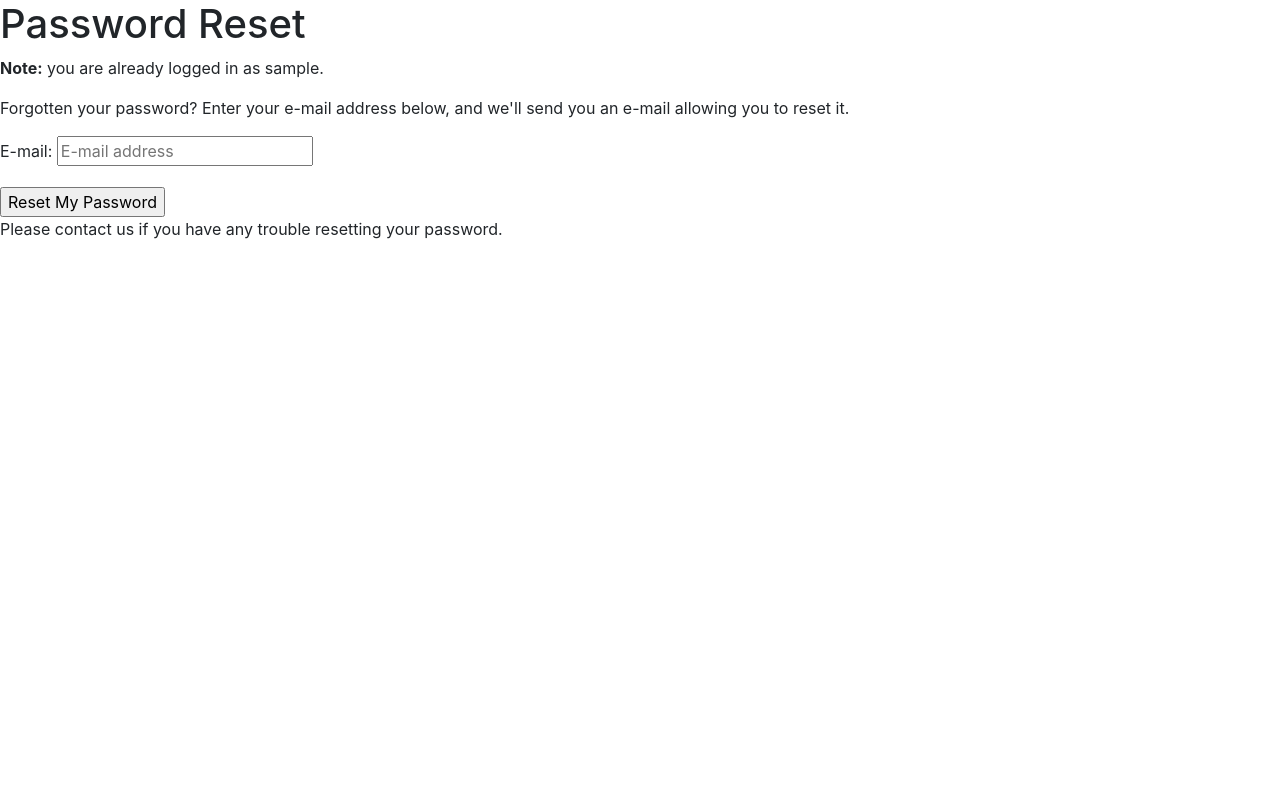
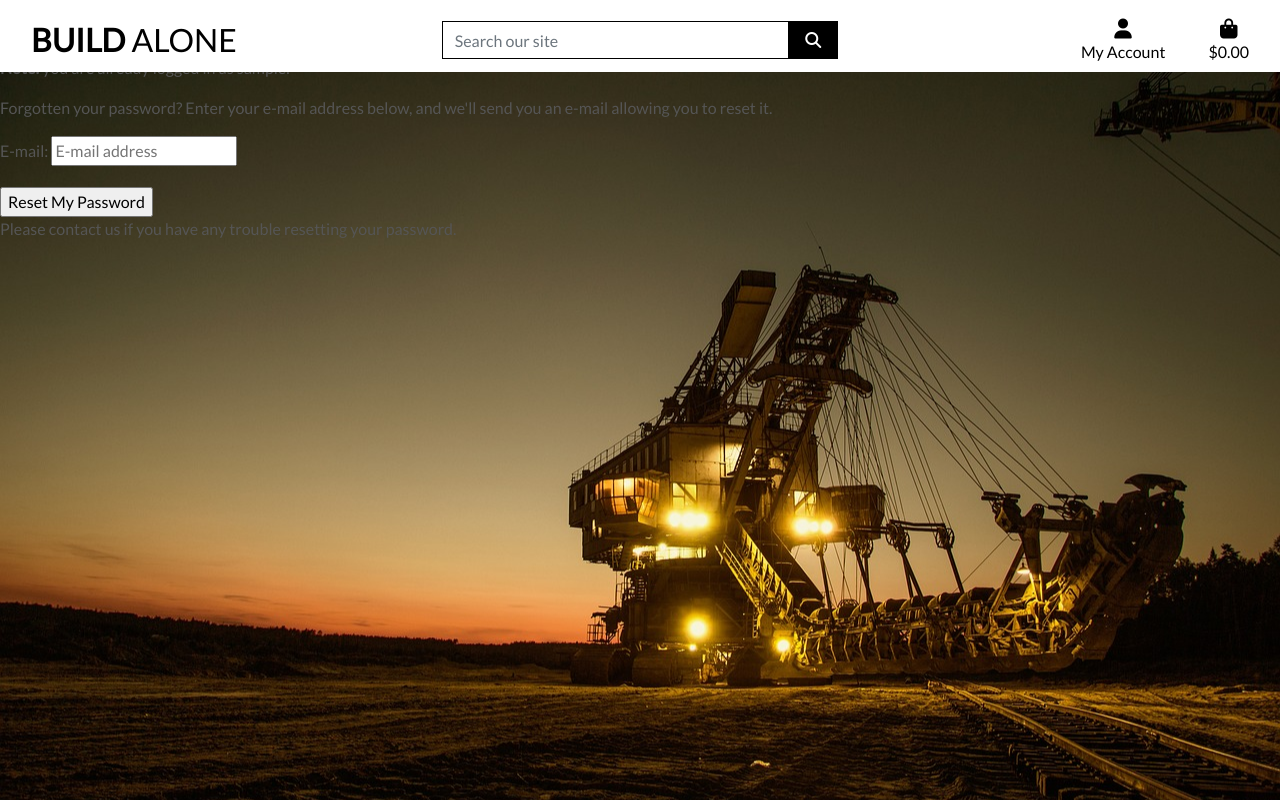
Before and after one commit to Biecho88/build_alone, a Django app: page /accounts/password/reset/ in a window 1280 px wide. Run offline with Django 3.2, Linux system fonts and the light colour scheme; the visitor is signed in with stand-in values (Sample User, id 1); some libraries are stand-ins or nearby versions.

Commit message:
Created media and static files. Connected and tested. Also styled the main page header

```diff
--- a/build_alone/settings.py
+++ b/build_alone/settings.py
@@ -149,6 +149,12 @@ USE_TZ = True
 
 STATIC_URL = '/static/'
 
+STATIC_URL = '/static/'
+STATICFILES_DIRS = (os.path.join(BASE_DIR, 'static'),)
+
+MEDIA_URL = '/media/'
+MEDIA_ROOT = os.path.join(BASE_DIR, 'media')
+
 # Default primary key field type
 # https://docs.djangoproject.com/en/3.2/ref/settings/#default-auto-field
 
--- a/build_alone/urls.py
+++ b/build_alone/urls.py
@@ -15,9 +15,11 @@ Including another URLconf
 """
 from django.contrib import admin
 from django.urls import path, include
+from django.conf import settings
+from django.conf.urls.static import static
 
 urlpatterns = [
     path('admin/', admin.site.urls),
     path('accounts/', include('allauth.urls')),
     path('', include('home.urls')),
-]
+] + static(settings.MEDIA_URL, document_root=settings.MEDIA_ROOT)
--- /dev/null
+++ b/static/css/base.css
@@ -0,0 +1,81 @@
+html {
+    height: 100%;
+}
+
+body {
+    background: url('/media/mining-excavator-1736293_1280.jpg') no-repeat center center fixed;
+    background-size: cover;
+    height: calc(100vh - 164px);
+    color: #555;
+    font-family: 'Lato';
+}
+
+/* from Bulma */
+.icon {
+    align-items: center;
+    display: inline-flex;
+    justify-content: center;
+    height: 1.5rem;
+    width: 1.5rem;
+}
+
+.logo-font {
+    text-transform: uppercase;
+}
+
+.main-logo-link {
+    width: fit-content;
+}
+
+.shop-now-button {
+    background: black;
+    color: white;
+    min-width: 260px;
+}
+
+.btn-black {
+    background: black;
+    color: white;
+}
+
+.shop-now-button:hover,
+.shop-now-button:active,
+.shop-now-button:focus,
+.btn-black:hover,
+.btn-black:active,
+.btn-black:focus {
+    background: #222;
+    color: white;
+}
+
+.text-black {
+    color: #000 !important;
+}
+
+.border-black {
+    border: 1px solid black !important;
+}
+
+/* -------------------------------- Media Queries */
+
+/* Slightly larger container on xl screens */
+@media (min-width: 1200px) {
+  .container {
+    max-width: 80%;
+  }
+}
+
+/* fixed top navbar only on medium and up */
+@media (min-width: 992px) {
+    .fixed-top-desktop-only {
+        position: fixed;
+        top: 0;
+        right: 0;
+        left: 0;
+        z-index: 1030;
+    }
+
+    .header-container {
+        padding-top: 164px;
+    }
+}
--- a/templates/base.html
+++ b/templates/base.html
@@ -36,7 +36,67 @@
 </head>
 
     <body>
-        <header class="container-fluid fixed-top"></header>
+        <header class="container-fluid fixed-top">
+            <div id="topnav" class="row bg-white pt-lg-2 d-none d-lg-flex">
+                <div class="col-12 col-lg-4 my-auto py-1 py-lg-0 text-center text-lg-left">
+                    <a href="{% url 'home' %}" class="nav-link main-logo-link">
+                        <h2 class="logo-font text-black my-0"><strong>Build</strong> Alone</h2>
+                    </a>
+                </div>
+                <div class="col-12 col-lg-4 my-auto py-1 py-lg-0">
+                    <form method="GET" action="">
+                        <div class="input-group w-100">
+                            <input class="form-control border border-black rounded-0" type="text" name="q" placeholder="Search our site">
+                            <div class="input-group-append">
+                                <button class="form-control btn btn-black border border-black rounded-0" type="submit">
+                                    <span class="icon">
+                                        <i class="fas fa-search"></i>
+                                    </span>
+                                </button>
+                            </div>
+                        </div>
+                    </form>
+                </div>
+                <div class="col-12 col-lg-4 my-auto py-1 py-lg-0">
+                    <ul class="list-inline list-unstyled text-center text-lg-right my-0">
+                        <li class="list-inline-item dropdown">
+                            <a class="text-black nav-link" href="#" id="user-options" data-toggle="dropdown" aria-haspopup="true" aria-expanded="false">
+                                <div class="text-center">
+                                    <div><i class="fas fa-user fa-lg"></i></div>
+                                    <p class="my-0">My Account</p>
+                                </div>
+                            </a>
+                            <div class="dropdown-menu border-0" aria-labelledby="user-options">
+                                {% if request.user.is_authenticated %}
+                                    {% if request.user.is_superuser %}
+                                        <a href="" class="dropdown-item">Product Management</a>
+                                    {% endif %}
+                                    <a href="" class="dropdown-item">My Profile</a>
+                                    <a href="{% url 'account_logout' %}" class="dropdown-item">Logout</a>
+                                {% else %}
+                                    <a href="{% url 'account_signup' %}" class="dropdown-item">Register</a>
+                                    <a href="{% url 'account_login' %}" class="dropdown-item">Login</a>
+                                {% endif %}
+                            </div>
+                        </li>
+                        <li class="list-inline-item">
+                            <a class="{% if grand_total %}text-info font-weight-bold{% else %}text-black{% endif %} nav-link" href="">
+                                <div class="text-center">
+                                    <div><i class="fas fa-shopping-bag fa-lg"></i></div>
+                                    <p class="my-0">
+                                        {% if grand_total %}
+                                            ${{ grand_total|floatformat:2 }}
+                                        {% else %}
+                                            $0.00
+                                        {% endif %}
+                                    </p>
+                                </div>
+                            </a>
+                        </li>
+                    </ul>
+                </div>
+            </div>
+        </header>
 
         {% if messages %}
             <div class="message-container"></div>
```
Also changed, not shown: home/templates/home/index.html (+22 -1 lines), media/mining-excavator-1736293_1280.jpg (added).
